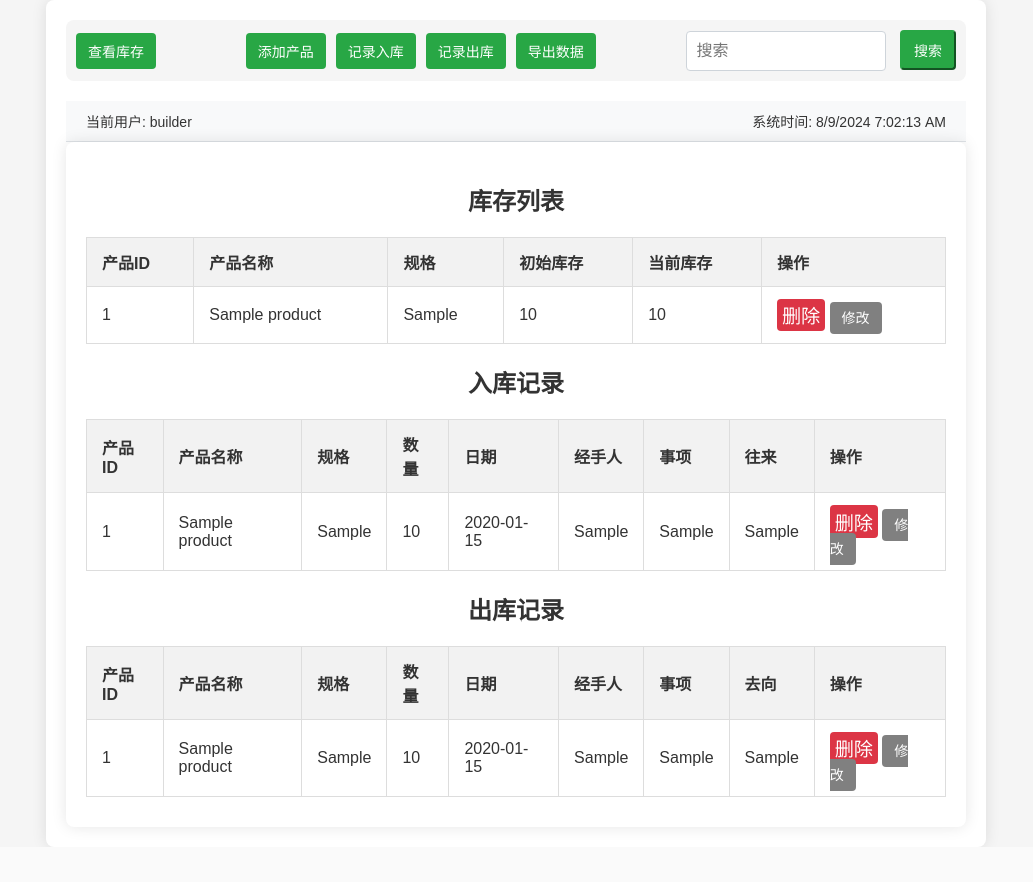
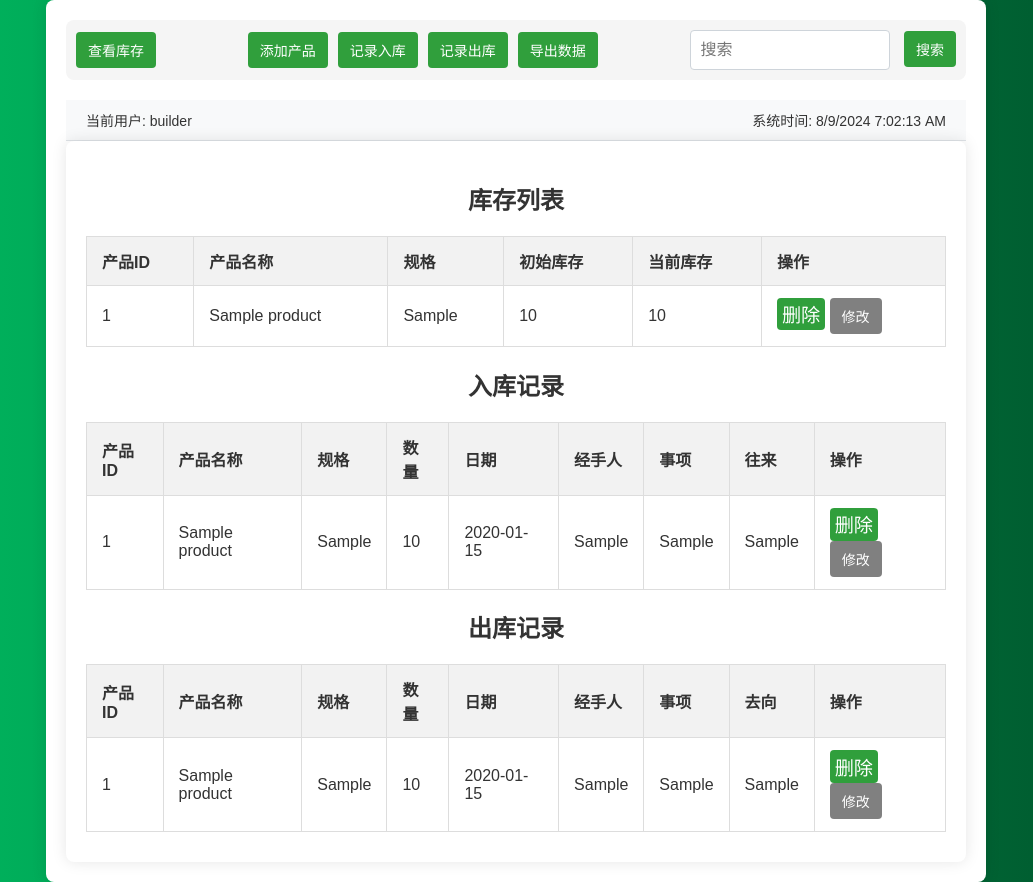
Before and after one commit to Ziyike1/inventory_management_app, a Flask app: page / in a window 1280 px wide. Shown: the whole page, without its empty margins (124-1157 px from the left). Before the commit the page ends 847 px from the top, so only its background shows below. Run offline with Flask 3, Linux system fonts and the light colour scheme; tables that the repository leaves empty hold one stand-in row (values such as "Sample post").

Commit message:
new features and update: 1:edit the css to change the background color and button style

```diff
--- a/app/static/css/style.css
+++ b/app/static/css/style.css
@@ -1,6 +1,6 @@
 /* 通用样式 */
 body {
-  background-color: #f5f5f5;
+  background: linear-gradient(to right, #00B960, #00552C);
   font-family: 'Arial', sans-serif;
   color: #333;
   margin: 0;
@@ -73,33 +73,20 @@ h1, h2 {
 }
 
 /* 按钮样式 */
-.btn-custom {
-  background-color: #28a745;
-  border-color: #28a745;
-  color: #fff;
-  padding: 8px 12px;
-  font-size: 14px;
-  border-radius: 4px;
-  transition: background-color 0.3s ease, border-color 0.3s ease;
-}
-
-.btn-custom:hover {
-  background-color: #218838;
-  border-color: #1e7e34;
-}
-
-.btn-danger {
-  background-color: #dc3545;
+.btn-danger, .btn-custom {
+  background-color: #309f3c;
   border: none;
   color: #fff;
   padding: 8px 12px;
   font-size: 14px;
   border-radius: 4px;
+  text-decoration: none;
+  display: inline-block;
   transition: background-color 0.3s ease;
 }
 
-.btn-danger:hover {
-  background-color: #c82333;
+.btn-danger:hover, .btn-custom:hover {
+  background-color: #686868;
 }
 
 /* 表单样式 */
```
